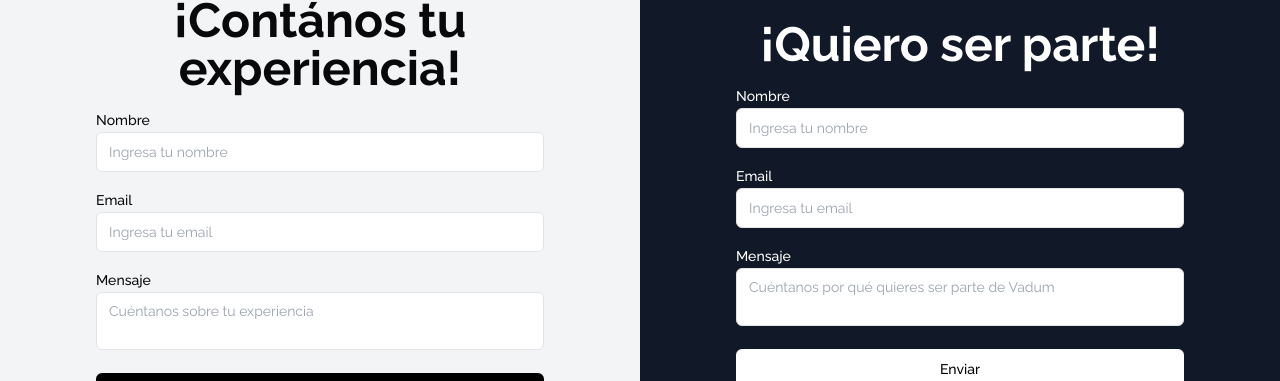
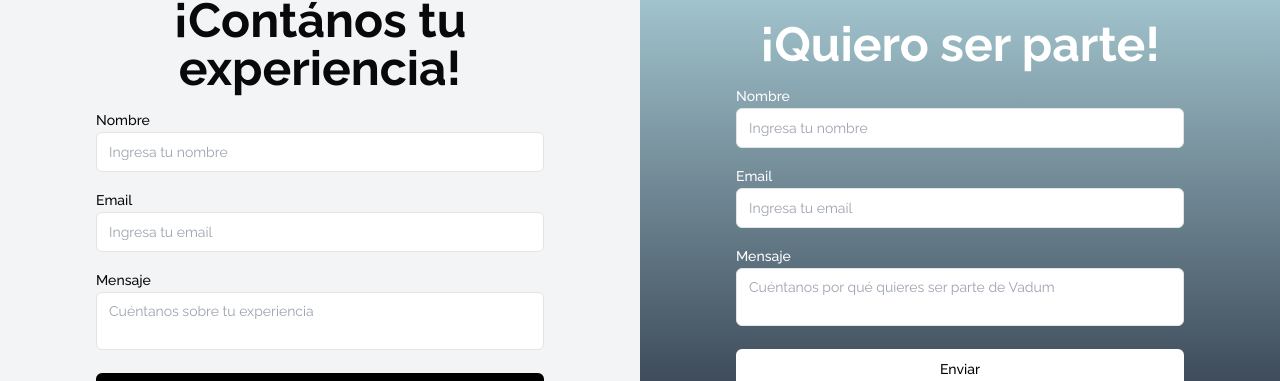
Before and after one commit to mateoBodiniARG/Vadum, a Next.js app: page / in a window 1280 px wide. Shown: the part 1528-1909 px from the top of the page. Built offline with nearby package versions, Linux system fonts and the light colour scheme.

Commit message:
Arregle el formulario de Franquicias y modifique algunas cosas

```diff
--- a/src/app/Components/Franquicia_Experiencia.jsx
+++ b/src/app/Components/Franquicia_Experiencia.jsx
@@ -180,7 +180,7 @@ export function Franquicia_Experiencia() {
               Nombre
             </label>
             <input
-              className="h-10 w-full rounded-md border px-3 py-2 text-sm focus:outline-none focus:ring-2 focus:ring-blue-500"
+              className="h-10 w-full rounded-md border px-3 py-2 text-sm text-black focus:outline-none focus:ring-2 focus:ring-blue-500"
               id="franqName"
               placeholder="Ingresa tu nombre"
               value={franqName}
@@ -193,7 +193,7 @@ export function Franquicia_Experiencia() {
               Email
             </label>
             <input
-              className="h-10 w-full rounded-md border px-3 py-2 text-sm focus:outline-none focus:ring-2 focus:ring-blue-500"
+              className="h-10 w-full rounded-md border px-3 py-2 text-sm text-black focus:outline-none focus:ring-2 focus:ring-blue-500"
               id="franqEmail"
               placeholder="Ingresa tu email"
               value={franqEmail}
@@ -206,7 +206,7 @@ export function Franquicia_Experiencia() {
               Mensaje
             </label>
             <textarea
-              className="w-full resize-none rounded-md border px-3 py-2 text-sm focus:outline-none focus:ring-2 focus:ring-blue-500"
+              className="w-full resize-none rounded-md border px-3 py-2 text-sm text-black focus:outline-none focus:ring-2 focus:ring-blue-500"
               id="franqMessage"
               placeholder="Cuéntanos por qué quieres ser parte de Vadum"
               value={franqMessage}
--- a/src/app/Components/Hero.jsx
+++ b/src/app/Components/Hero.jsx
@@ -176,7 +176,7 @@ export function Hero() {
                     className="flex flex-col items-center justify-center text-center rounded-md border-2 border-muted bg-popover p-4 cursor-pointer hover:bg-accent hover:text-accent-foreground hover:shadow-md"
                   >
                     <SmartphoneNfcIcon className="mb-3 h-8 w-8 text-primary" />
-                    App con celular
+                    Celular
                   </a>
                 </div>
                 <div>
@@ -207,7 +207,7 @@ export function Hero() {
                     rel="noopener noreferrer"
                     className="flex flex-col items-center justify-center text-center rounded-md border-2 border-muted bg-popover p-4 cursor-pointer hover:bg-accent hover:text-accent-foreground"
                   >
-                    Una impresora de mi PC conectada a la app
+                    Mi impresora Kuario
                   </a>
                 </div>
                 <div>
@@ -222,7 +222,7 @@ export function Hero() {
                     rel="noopener noreferrer"
                     className="flex flex-col items-center justify-center text-center rounded-md border-2 border-muted bg-popover p-4 cursor-pointer hover:bg-accent hover:text-accent-foreground"
                   >
-                    Desde la app
+                    La app de Kuario
                   </a>
                 </div>
               </RadioGroup>
--- a/src/app/globals.css
+++ b/src/app/globals.css
@@ -67,3 +67,7 @@
     @apply bg-background text-foreground;
   }
 }
+
+.gradient-background {
+  background: linear-gradient(to bottom, #b6dde5, #21293a);
+}
```
